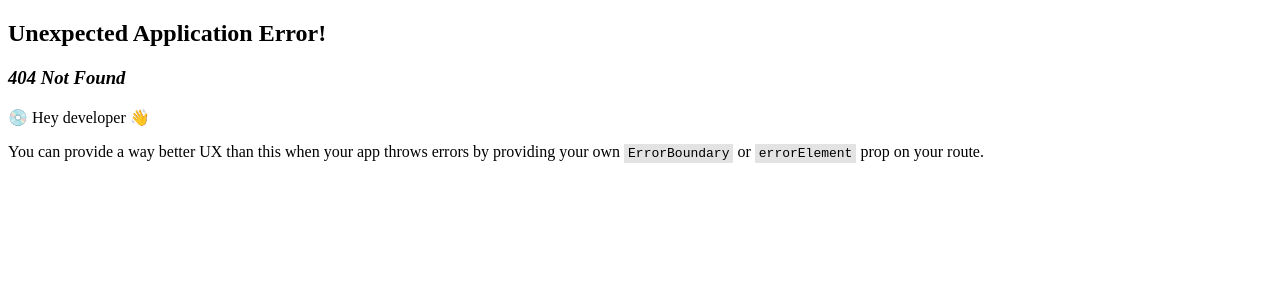
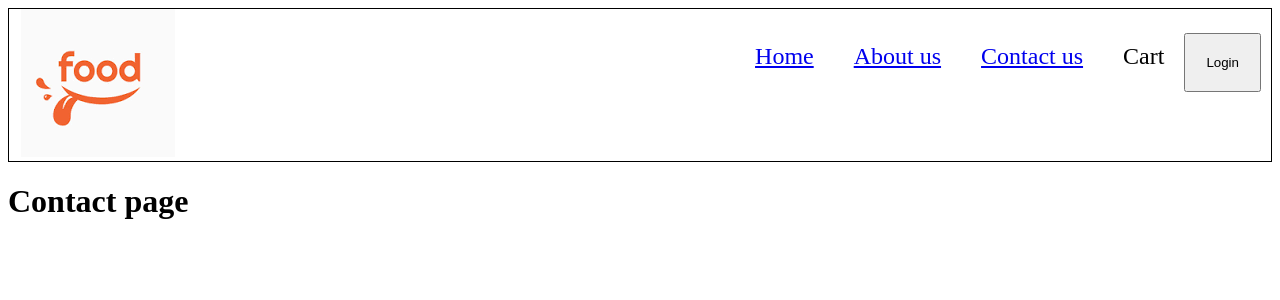
Before and after one commit to midhun2208/Food-App-NamasteReact, a React (Vite) app: page /contact in a window 1280 px wide. Before the commit this address had no page. Shown: the top 300 px of the page. Built offline with nearby package versions, Linux system fonts and the light colour scheme.

Commit message:
Food-App-Namaste React

```diff
--- a/src/App.jsx
+++ b/src/App.jsx
@@ -2,9 +2,10 @@
 import ReactDOM from "react-dom/client";
 import Header from "./Components/Header";
 import Body from "./Components/Body";
-import { createBrowserRouter , RouterProvider } from "react-router-dom";
+import { createBrowserRouter, Outlet, RouterProvider } from "react-router-dom";
 import About from "./Components/About";
-
+import Contact from "./Components/Contact";
+import Error from "./Components/Error";
 
 // not using keys(not recommened) <<<<<<< index as a key <<<<<<<< unique id (best parctice)
 
@@ -12,7 +13,7 @@
   return (
     <div className="App">
       <Header />
-      <Body />
+      <Outlet />
     </div>
   );
 };
@@ -21,13 +22,24 @@
   {
     path: "/",
     element: <AppLayout />,
-  },
-  {
-    path: "/about",
-    element:<About/>
+    errorElement: <Error />,
+    children: [
+      {
+        path: "/",
+        element: <Body />,
+      },
+      {
+        path: "/about",
+        element: <About />,
+      },
+      {
+        path: "/contact",
+        element: <Contact />,
+      },
+    ],
   },
 ]);
 
 const root = ReactDOM.createRoot(document.getElementById("root"));
 
-root.render(<RouterProvider router = {appRouter}/>);
+root.render(<RouterProvider router={appRouter} />);
--- /dev/null
+++ b/src/Components/Contact.jsx
@@ -0,0 +1,9 @@
+const Contact = () => {
+    return(
+        <div>
+            <h1>Contact page </h1>
+        </div>
+    )
+};
+
+export default Contact
--- /dev/null
+++ b/src/Components/Error.jsx
@@ -0,0 +1,14 @@
+import { useRouteError } from "react-router-dom";
+
+const Error = () => {
+  const err = useRouteError();
+  return (
+    <div>
+      <h1>Oops!!</h1>
+      <h2>Something went wrong</h2>
+      <h3>{err.status}: {err.statusText}</h3>
+    </div>
+  );
+};
+
+export default Error;
--- a/src/Components/Header.jsx
+++ b/src/Components/Header.jsx
@@ -1,5 +1,7 @@
 import { useState } from "react";
 import { LOGO_URL } from "../Utils/Constans";
+import { Link } from "react-router-dom";
+
 
 const Header = () => {
   const [btnName, setBtnName] = useState("Login");
@@ -11,9 +13,9 @@
       </div>
       <div className="nav-items">
         <ul>
-          <li>Home</li>
-          <li>About us</li>
-          <li>Contact us</li>
+          <li><Link to={'/'} >Home</Link></li>
+          <li><Link to='/about'>About us</Link></li>
+          <li><Link to='contact'>Contact us</Link></li>
           <li>Cart</li>
           <button
             className="btn-login"
```
Also changed, not shown: 1 other file (tests, documents, lock files or other folders).
